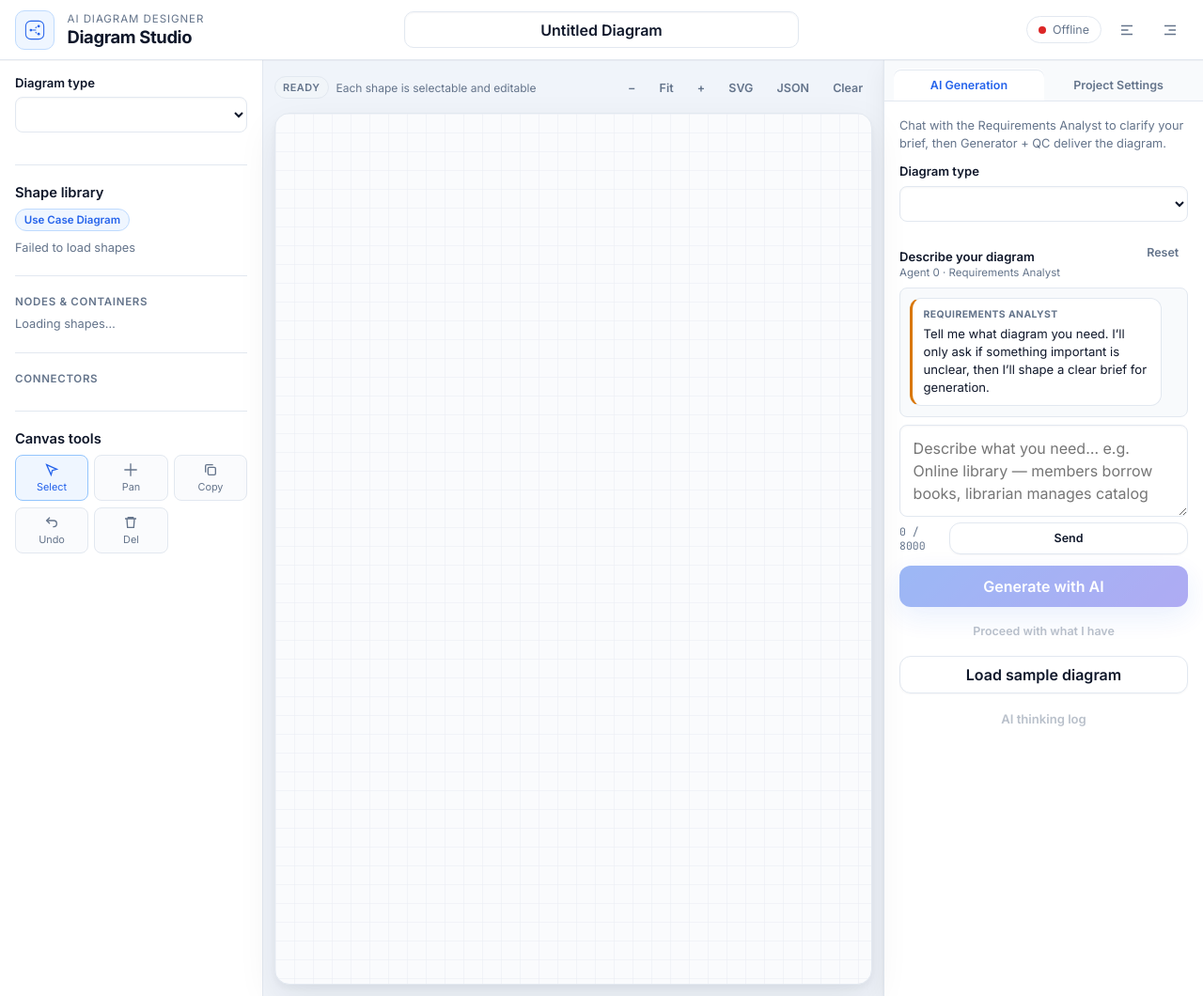
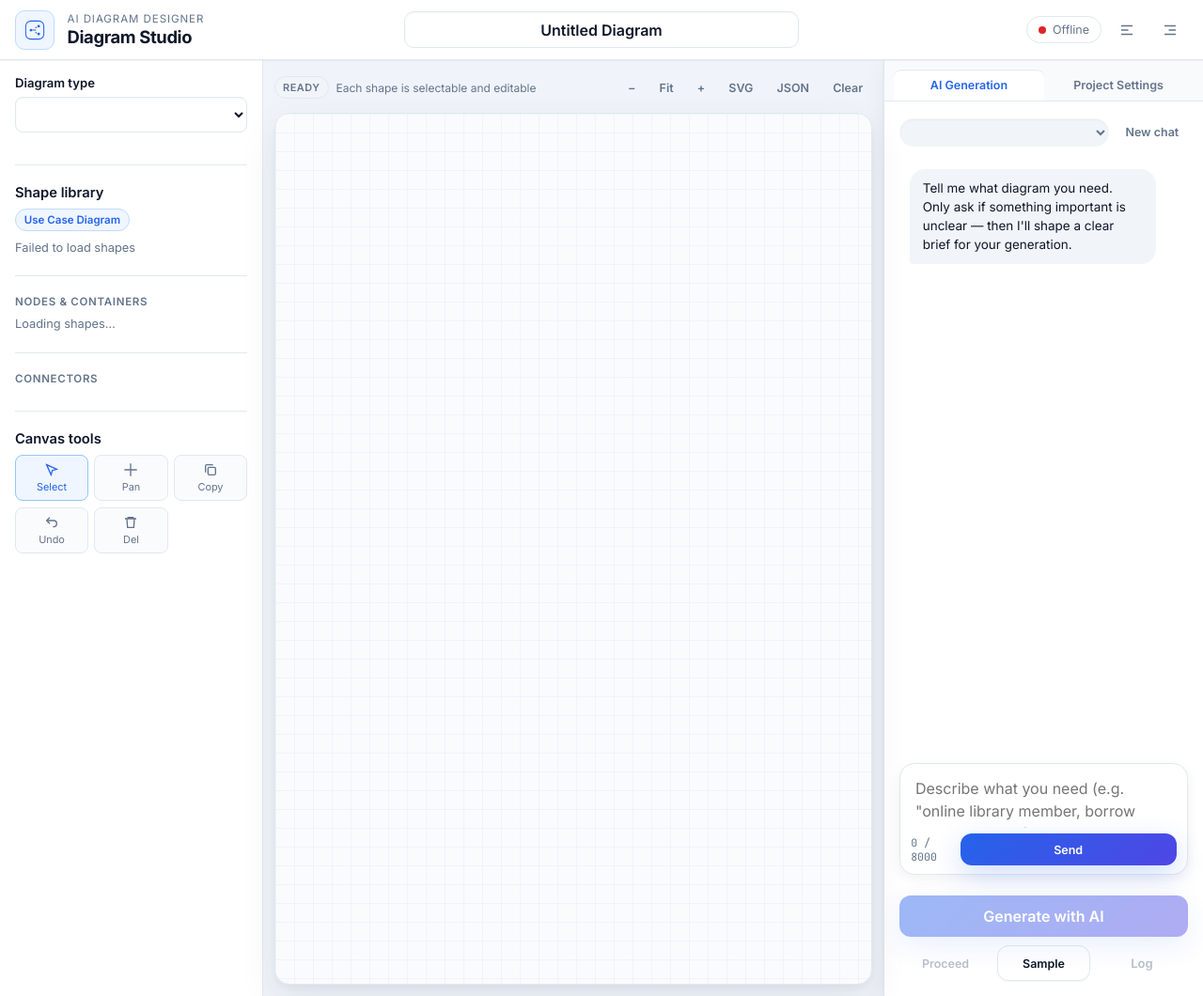
Before and after one commit to pakabbas/genAI, a FastAPI app: template templates/index.html in a window 1280 px wide. Shown: the whole page at 94% size. Run offline with FastAPI, Linux system fonts and the light colour scheme; the template is opened without the code that fills it: most values are stand-ins (such as "Sample title", 1, 10 or a date in 2020).

Commit message:
Make the AI Generation tab feel like a chatbot, not a form.
Remove the static analyst help copy, shrink diagram-type into a compact toolbar control, and give the message thread and compose area a ChatGPT-style layout.

Co-authored-by: Cursor <cursoragent@cursor.com>

```diff
--- a/app/main.py
+++ b/app/main.py
@@ -41,7 +41,7 @@ _root_path = str(_settings["app_root_path"])
 app = FastAPI(
     title="GenAI Diagram Studio",
     description="AI-powered diagram designer with project storage and canvas export API",
-    version="2.3.5",
+    version="2.3.6",
 )
 
 # Public read APIs for client canvas demos (no API key). CORS enabled for integration testing.
--- a/static/css/style.css
+++ b/static/css/style.css
@@ -251,6 +251,9 @@ input {
   flex: 1;
   overflow-y: auto;
   padding: 1rem;
+  min-height: 0;
+  display: flex;
+  flex-direction: column;
 }
 
 .tab-panel {
@@ -261,8 +264,29 @@ input {
   display: block;
 }
 
+.tab-panel.is-active.chat-panel {
+  display: flex;
+  flex-direction: column;
+  flex: 1;
+  min-height: 0;
+  height: 100%;
+  gap: 0.65rem;
+}
+
 .tab-intro {
   margin-top: 0;
+}
+
+.visually-hidden {
+  position: absolute;
+  width: 1px;
+  height: 1px;
+  padding: 0;
+  margin: -1px;
+  overflow: hidden;
+  clip: rect(0, 0, 0, 0);
+  white-space: nowrap;
+  border: 0;
 }
 
 .settings-divider {
@@ -541,95 +565,154 @@ input {
   display: flex;
   flex-direction: column;
   gap: 0.55rem;
-  margin-top: 0.15rem;
-}
-
-.req-chat-header {
-  display: flex;
-  align-items: flex-start;
-  justify-content: space-between;
+  margin-top: 0;
+}
+
+.req-chat-shell {
+  flex: 1;
+  min-height: 0;
+  display: flex;
+  flex-direction: column;
   gap: 0.5rem;
 }
 
-.req-chat-title {
-  margin-bottom: 0.15rem;
-}
-
-.req-chat-sub {
-  margin: 0;
-  font-size: 0.72rem;
-  color: var(--text-muted);
-}
-
-.req-chat-messages {
-  display: flex;
-  flex-direction: column;
-  gap: 0.55rem;
-  max-height: 240px;
-  overflow-y: auto;
-  padding: 0.65rem;
-  border: 1px solid var(--border);
-  border-radius: var(--radius-sm);
-  background: #f8fafc;
-}
-
-.req-chat-bubble {
-  max-width: 94%;
-  padding: 0.55rem 0.7rem;
-  border-radius: 12px;
-  font-size: 0.82rem;
-  line-height: 1.45;
-  white-space: pre-wrap;
-  word-break: break-word;
-}
-
-.req-chat-bubble.is-assistant {
-  align-self: flex-start;
-  background: #ffffff;
-  border: 1px solid var(--border);
-  border-left: 3px solid #d97706;
-}
-
-.req-chat-bubble.is-user {
-  align-self: flex-end;
-  background: #eff6ff;
-  border: 1px solid #bfdbfe;
-  color: #0f172a;
-}
-
-.req-chat-bubble-meta {
-  display: block;
-  margin-bottom: 0.25rem;
-  font-size: 0.65rem;
-  font-weight: 700;
-  letter-spacing: 0.04em;
-  text-transform: uppercase;
-  color: var(--text-muted);
-}
-
-.req-chat-compose {
-  display: grid;
-  gap: 0.35rem;
-}
-
-.req-chat-input {
-  min-height: 72px;
-  max-height: 160px;
-  resize: vertical;
-}
-
-.req-chat-compose-footer {
+.req-chat-toolbar {
   display: flex;
   align-items: center;
   justify-content: space-between;
   gap: 0.5rem;
+  flex-shrink: 0;
+}
+
+.req-chat-type-wrap {
+  flex: 1;
+  min-width: 0;
+  margin: 0;
+}
+
+.select-input-chat {
+  width: 100%;
+  margin: 0;
+  padding: 0.35rem 0.55rem;
+  font-size: 0.75rem;
+  font-weight: 500;
+  color: var(--text-muted);
+  border-radius: 999px;
+  background: #f1f5f9;
+  border: 1px solid transparent;
+}
+
+.select-input-chat:hover,
+.select-input-chat:focus {
+  color: var(--text);
+  border-color: var(--border);
+  background: #fff;
+}
+
+.req-chat-messages {
+  display: flex;
+  flex-direction: column;
+  gap: 0.65rem;
+  flex: 1;
+  min-height: 200px;
+  max-height: none;
+  overflow-y: auto;
+  padding: 0.85rem 0.7rem;
+  border: none;
+  border-radius: var(--radius-sm);
+  background: transparent;
+}
+
+.req-chat-bubble {
+  max-width: 92%;
+  padding: 0.65rem 0.85rem;
+  border-radius: 16px;
+  font-size: 0.84rem;
+  line-height: 1.5;
+  white-space: pre-wrap;
+  word-break: break-word;
+}
+
+.req-chat-bubble.is-assistant {
+  align-self: flex-start;
+  background: #f1f5f9;
+  border: none;
+  border-radius: 16px 16px 16px 4px;
+  color: #0f172a;
+}
+
+.req-chat-bubble.is-user {
+  align-self: flex-end;
+  background: #2563eb;
+  border: none;
+  border-radius: 16px 16px 4px 16px;
+  color: #fff;
+}
+
+.req-chat-bubble.is-user .req-chat-bubble-meta {
+  color: rgba(255, 255, 255, 0.72);
+}
+
+.req-chat-bubble-meta {
+  display: none;
+}
+
+.req-chat-compose {
+  display: grid;
+  gap: 0.4rem;
+  flex-shrink: 0;
+  padding: 0.55rem;
+  border: 1px solid var(--border);
+  border-radius: 16px;
+  background: #fff;
+  box-shadow: 0 4px 14px rgba(15, 23, 42, 0.06);
+}
+
+.req-chat-input {
+  min-height: 56px;
+  max-height: 140px;
+  resize: none;
+  border: none !important;
+  box-shadow: none !important;
+  padding: 0.35rem 0.45rem !important;
+  background: transparent !important;
+}
+
+.req-chat-input:focus {
+  outline: none;
+}
+
+.req-chat-compose-footer {
+  display: flex;
+  align-items: center;
+  justify-content: space-between;
+  gap: 0.5rem;
+  padding: 0 0.15rem;
+}
+
+.btn-send-chat {
+  min-width: 4.5rem;
+  border-radius: 999px;
+}
+
+.panel-actions-chat {
+  margin-top: 0;
+  flex-shrink: 0;
+  gap: 0.45rem;
+}
+
+.panel-actions-row {
+  display: grid;
+  grid-template-columns: 1fr 1fr 1fr;
+  gap: 0.4rem;
 }
 
 .req-ready-banner {
-  padding: 0.55rem 0.7rem;
-  border-radius: var(--radius-sm);
+  padding: 0.45rem 0.7rem;
+  border-radius: 999px;
   border: 1px solid #86efac;
   background: #f0fdf4;
+  flex-shrink: 0;
 }
 
 .req-ready-banner[hidden] {
@@ -637,19 +720,18 @@ input {
 }
 
 .req-ready-title {
-  margin: 0 0 0.2rem;
-  font-size: 0.75rem;
+  margin: 0;
+  font-size: 0.72rem;
   font-weight: 700;
   color: #166534;
-  text-transform: uppercase;
-  letter-spacing: 0.04em;
+  letter-spacing: 0.02em;
 }
 
 .req-ready-text {
-  margin: 0;
-  font-size: 0.78rem;
+  margin: 0.1rem 0 0;
+  font-size: 0.72rem;
   color: #14532d;
-  line-height: 1.4;
+  line-height: 1.35;
 }
 
 .prompt-input:focus,
--- a/static/js/designer/app.js
+++ b/static/js/designer/app.js
@@ -1,7 +1,7 @@
 // Cache-bust every module — app.js?v= alone is not enough; browsers cache bare imports.
-import { DIAGRAM_TYPE_LABELS, SAMPLE_DIAGRAMS } from "./diagram-types.js?v=2.3.5";
-import { DiagramCanvas } from "./canvas.js?v=2.3.5";
-import { normalizeDiagram } from "./normalize.js?v=2.3.5";
+import { DIAGRAM_TYPE_LABELS, SAMPLE_DIAGRAMS } from "./diagram-types.js?v=2.3.6";
+import { DiagramCanvas } from "./canvas.js?v=2.3.6";
+import { normalizeDiagram } from "./normalize.js?v=2.3.6";
 
 (() => {
   const APP_ROOT = document.querySelector('meta[name="app-root"]')?.content || "";
@@ -30,7 +30,7 @@ import { normalizeDiagram } from "./normalize.js?v=2.3.5";
   }
 
   const WELCOME_MESSAGE =
-    "Tell me what diagram you need. I’ll only ask if something important is unclear, then I’ll shape a clear brief for generation.";
+    "Tell me what diagram you need. Only ask if something important is unclear — then I'll shape a clear brief for your generation.";
 
   const state = {
     diagramType: "use_case",
@@ -381,8 +381,9 @@ import { normalizeDiagram } from "./normalize.js?v=2.3.5";
     for (const msg of state.chatMessages) {
       const bubble = document.createElement("div");
       bubble.className = `req-chat-bubble ${msg.role === "user" ? "is-user" : "is-assistant"}`;
-      const who = msg.role === "user" ? "You" : "Requirements Analyst";
+      const who = msg.role === "user" ? "You" : "Assistant";
       bubble.innerHTML = `<span class="req-chat-bubble-meta">${who}</span>${escapeHtml(msg.content)}`;
+      bubble.setAttribute("aria-label", who);
       els.reqChatMessages.appendChild(bubble);
     }
     els.reqChatMessages.scrollTop = els.reqChatMessages.scrollHeight;
@@ -415,7 +416,7 @@ import { normalizeDiagram } from "./normalize.js?v=2.3.5";
       els.promptInput.value = "";
       updateCharCount();
     }
-    if (!quiet) showToast("Chat reset — describe your diagram.", "info");
+    if (!quiet) showToast("New chat started.", "info");
   }
 
   async function sendRequirementsMessage({ forceReady = false } = {}) {
--- a/static/js/designer/canvas.js
+++ b/static/js/designer/canvas.js
@@ -1,4 +1,4 @@
-import { defaultNodeSize, nextId } from "./diagram-types.js?v=2.3.5";
+import { defaultNodeSize, nextId } from "./diagram-types.js?v=2.3.6";
 
 const GRID = 20;
 const MIN_ZOOM = 0.25;
--- a/templates/index.html
+++ b/templates/index.html
@@ -9,7 +9,7 @@
   <link rel="preconnect" href="https://fonts.googleapis.com" />
   <link rel="preconnect" href="https://fonts.gstatic.com" crossorigin />
   <link href="https://fonts.googleapis.com/css2?family=Inter:wght@400;500;600;700&family=JetBrains+Mono:wght@400;500&display=swap" rel="stylesheet" />
-  <link rel="stylesheet" href="{{ root_path }}/static/css/style.css?v=2.3.5" />
+  <link rel="stylesheet" href="{{ root_path }}/static/css/style.css?v=2.3.6" />
 </head>
 <body>
   <div class="ambient ambient-a"></div>
@@ -137,39 +137,34 @@
       </div>
 
       <div class="sidebar-tab-panels">
-        <div class="tab-panel is-active" id="panelAi" role="tabpanel" aria-labelledby="tabAi">
-          <p class="block-subtitle tab-intro">Chat with the Requirements Analyst to clarify your brief, then Generator + QC deliver the diagram.</p>
-
-          <label class="field-label" for="diagramTypeSelect">Diagram type</label>
-          <select id="diagramTypeSelect" class="select-input select-input-tight" aria-label="Diagram type">
+        <div class="tab-panel is-active chat-panel" id="panelAi" role="tabpanel" aria-labelledby="tabAi">
+          <div class="req-chat req-chat-shell" id="reqChat">
+            <div class="req-chat-toolbar">
+              <label class="req-chat-type-wrap" for="diagramTypeSelect">
+                <span class="visually-hidden">Diagram type</span>
+                <select id="diagramTypeSelect" class="select-input select-input-chat" aria-label="Diagram type">
                   {% for key, label in diagram_types.items() %}
                   <option value="{{ key }}"{% if key == 'use_case' %} selected{% endif %}>{{ label }}</option>
                   {% endfor %}
                 </select>
-
-          <div class="req-chat" id="reqChat">
-            <div class="req-chat-header">
-              <div>
-                <p class="field-label req-chat-title">Describe your diagram</p>
-                <p class="req-chat-sub">Agent 0 · Requirements Analyst</p>
-              </div>
-              <button type="button" class="btn btn-ghost btn-sm" id="resetChatBtn" title="Start a new brief">Reset</button>
+              </label>
+              <button type="button" class="btn btn-ghost btn-sm" id="resetChatBtn" title="New chat">New chat</button>
             </div>
             <div class="req-chat-messages" id="reqChatMessages" aria-live="polite"></div>
             <div class="req-ready-banner" id="reqReadyBanner" hidden>
               <p class="req-ready-title">Brief ready</p>
-              <p class="req-ready-text" id="reqReadyText">Enhanced prompt prepared for the Generator.</p>
+              <p class="req-ready-text" id="reqReadyText">Ready to generate on the canvas.</p>
             </div>
             <div class="req-chat-compose">
               <textarea
                 id="promptInput"
                 class="prompt-input req-chat-input"
-                rows="3"
-                placeholder="Describe what you need… e.g. Online library — members borrow books, librarian manages catalog"
+                rows="2"
+                placeholder='Describe what you need (e.g. "online library member, borrow book, librarian").'
               ></textarea>
               <div class="req-chat-compose-footer">
                 <span class="char-count" id="charCount">0 / 8000</span>
-                <button type="button" class="btn btn-secondary btn-sm" id="sendChatBtn">
+                <button type="button" class="btn btn-primary btn-sm btn-send-chat" id="sendChatBtn">
                   <span class="btn-label">Send</span>
                   <span class="btn-spinner" hidden aria-hidden="true"></span>
                 </button>
@@ -177,18 +172,20 @@
             </div>
           </div>
 
-          <div class="panel-actions">
+          <div class="panel-actions panel-actions-chat">
             <button type="button" class="btn btn-primary btn-generate" id="generateBtn" disabled title="Chat until the brief is ready, or use Proceed">
               <span class="btn-label">Generate with AI</span>
               <span class="btn-spinner" hidden aria-hidden="true"></span>
             </button>
+            <div class="panel-actions-row">
               <button type="button" class="btn btn-ghost btn-sm" id="forceReadyBtn" disabled title="Skip further questions and enhance with assumptions">
-              Proceed with what I have
+                Proceed
               </button>
-            <button type="button" class="btn btn-secondary" id="sampleBtn">Load sample diagram</button>
-            <button type="button" class="btn btn-ghost ai-log-btn" id="aiThinkingLogBtn" disabled title="Run a generation first">
-              AI thinking log
+              <button type="button" class="btn btn-secondary btn-sm" id="sampleBtn">Sample</button>
+              <button type="button" class="btn btn-ghost btn-sm ai-log-btn" id="aiThinkingLogBtn" disabled title="Run a generation first">
+                Log
               </button>
+            </div>
           </div>
           <div class="qc-recommendations" id="qcRecommendations" hidden>
             <p class="qc-recommendations-title">QC suggestions (optional)</p>
@@ -278,6 +275,6 @@
     </div>
   </div>
 
-  <script type="module" src="{{ root_path }}/static/js/designer/app.js?v=2.3.5"></script>
+  <script type="module" src="{{ root_path }}/static/js/designer/app.js?v=2.3.6"></script>
 </body>
 </html>
```
Also changed, not shown: static/js/designer/normalize.js. Lines whose indentation alone changed are shown as unchanged.
